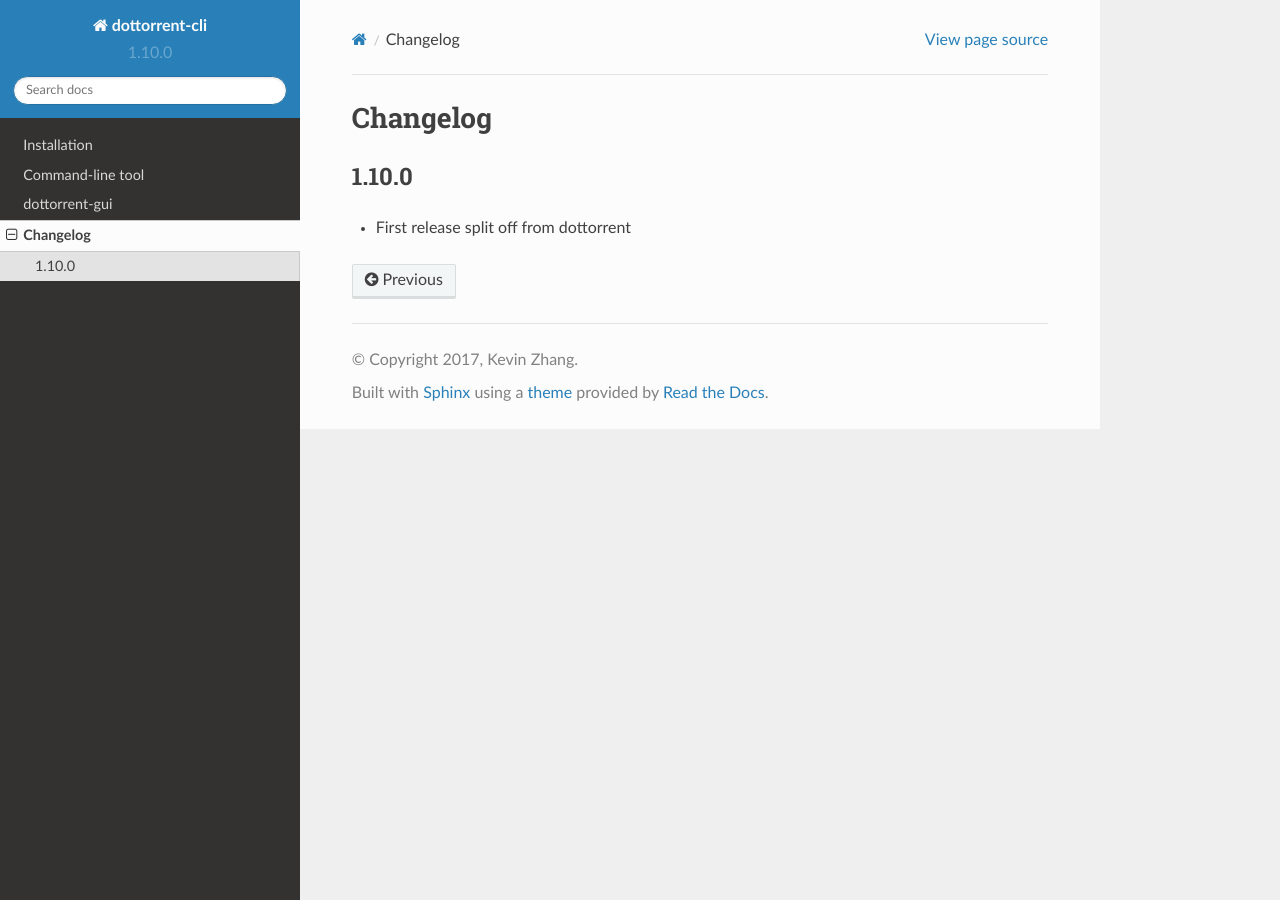
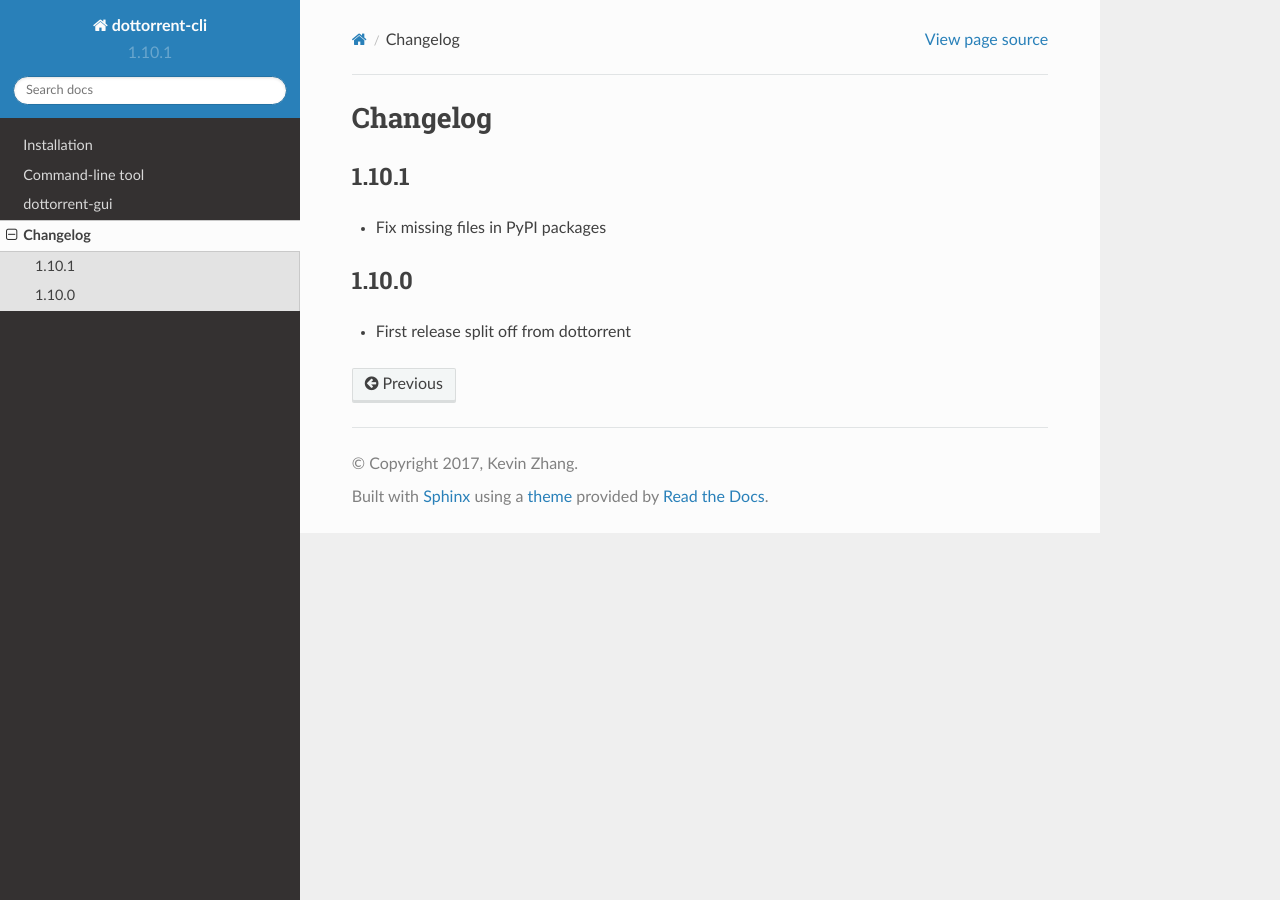
Before and after one commit to kz26/dottorrent-cli, a Sphinx documentation site: the page built from docs/changelog.rst, in a window 1280 px wide. Built offline with Sphinx 7.4.7 and the Read the Docs theme 2.0.0, drawn with Linux system fonts in a browser that asks for light colours.

Commit message:
Version 1.10.1

```diff
--- a/docs/changelog.rst
+++ b/docs/changelog.rst
@@ -1,5 +1,9 @@
 Changelog
 =========
+
+1.10.1
+------
+* Fix missing files in PyPI packages
 
 1.10.0
 -----
--- a/dtcli/version.py
+++ b/dtcli/version.py
@@ -1 +1 @@
-__version__ = '1.10.0'
+__version__ = '1.10.1'
```
Also changed, not shown: dtcli/__init__.py (added).
